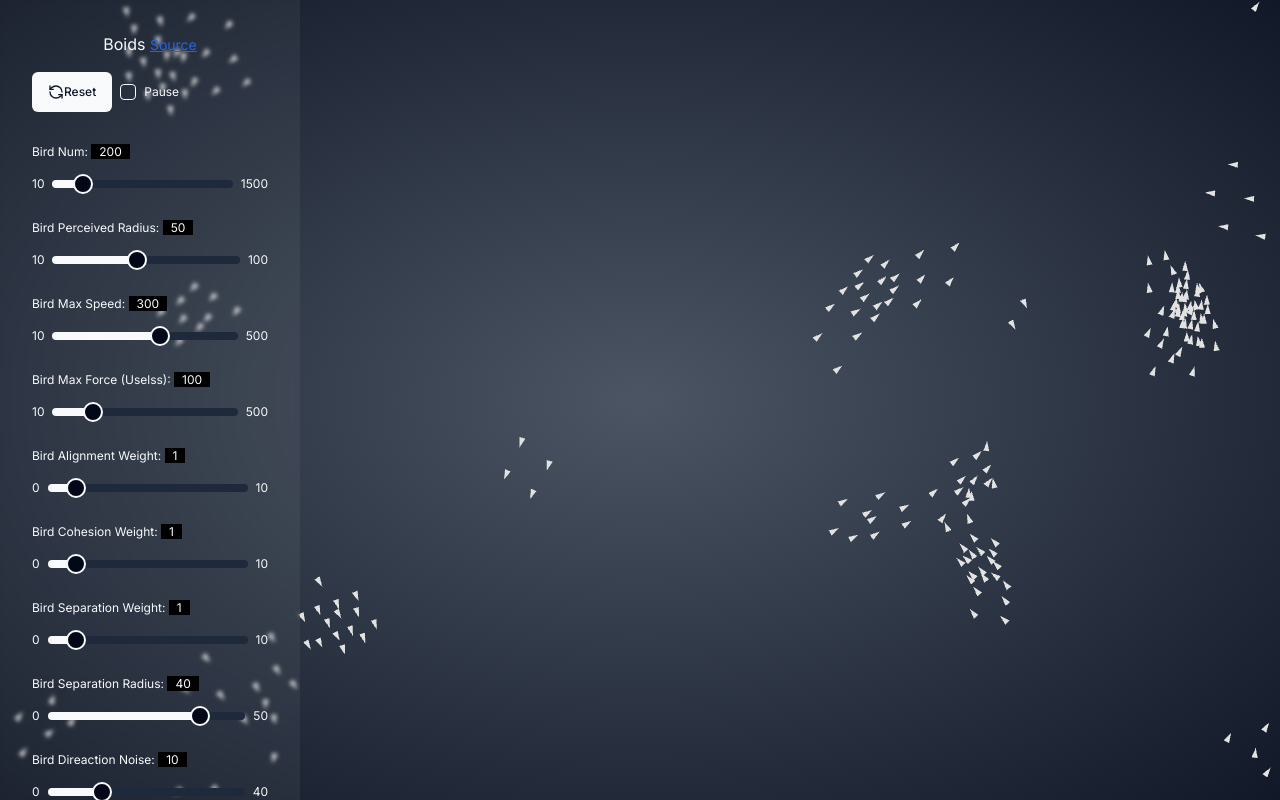
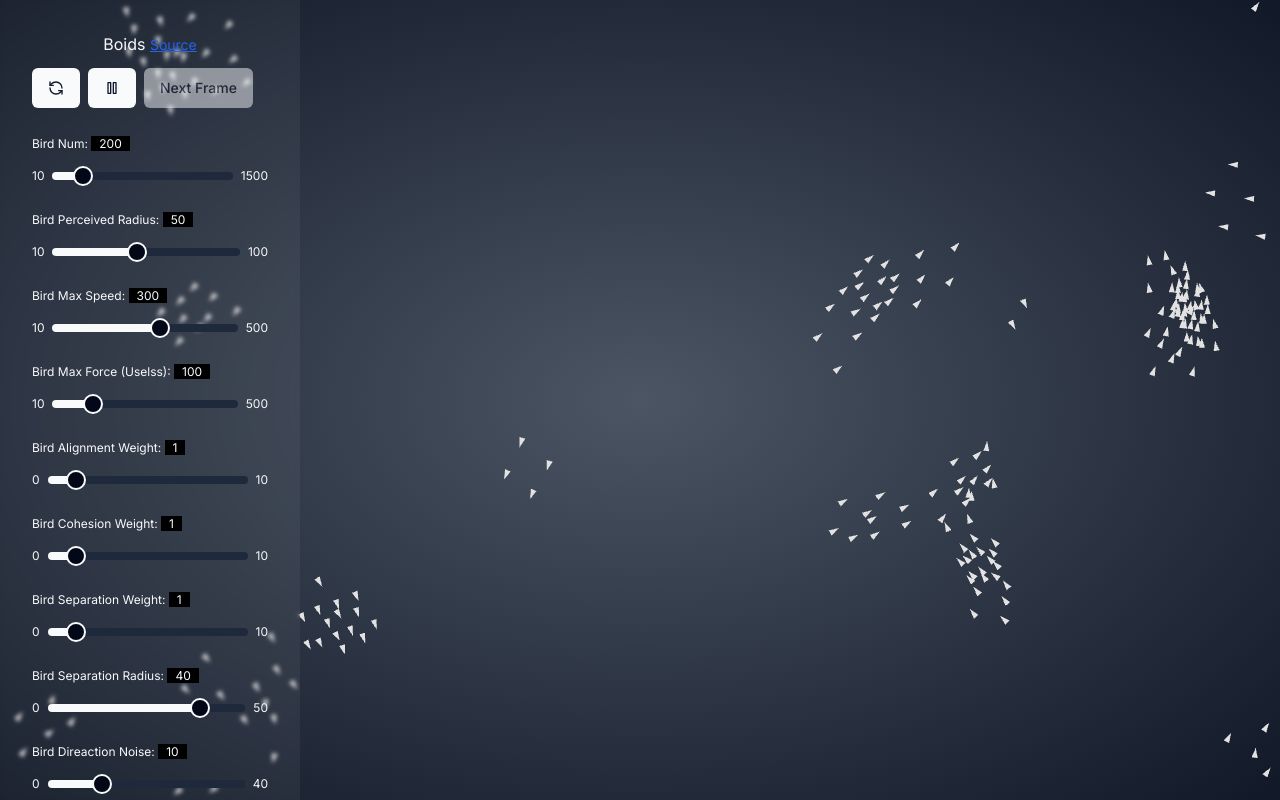
Before and after one commit to MolinDeng/boids, a Next.js app: page / in a window 1280 px wide. Built offline with nearby package versions, Linux system fonts and the light colour scheme.

Commit message:
tweak UI

```diff
--- a/src/components/ControlPanel.tsx
+++ b/src/components/ControlPanel.tsx
@@ -5,7 +5,7 @@ import { Checkbox } from '@/components/ui/checkbox';
 import { useBirdConfig, useRenderConfig } from '@/hooks/useBoidsConfig';
 import { Button } from '@/components/ui/button';
 import { Slider } from '@/components/ui/slider';
-import { RefreshCcw } from 'lucide-react';
+import { MoveRightIcon, Pause, Play, RefreshCcw } from 'lucide-react';
 
 export default function ToolMenu() {
   const { paused, flipPaused, setPaused, setNextFrame, flipMemoFresh } =
@@ -129,29 +129,24 @@ export default function ToolMenu() {
           </Link>
         </p>
         <div className="flex items-center space-x-2">
-          <Button onClick={flipMemoFresh} className="text-xs">
-            <RefreshCcw className="h-4 w-4" /> Reset
+          <Button onClick={flipMemoFresh} title="Reset">
+            <RefreshCcw className="h-4 w-4" />
           </Button>
-          <Checkbox
-            className="ring-white"
-            id="pause"
-            checked={paused}
-            onClick={flipPaused}
-          />
-          <label htmlFor="pause" className="py-4">
-            Pause
-          </label>
-          {paused && (
+          <Button onClick={flipPaused} title={paused ? 'Resume' : 'Pause'}>
+            {paused ? (
+              <Play className="h-4 w-4" />
+            ) : (
+              <Pause className="h-4 w-4" />
+            )}
+          </Button>
           <Button
-              className="text-xs"
-              size={'sm'}
+            disabled={!paused}
             onClick={(e) => {
               setNextFrame(true);
             }}
           >
             Next Frame
           </Button>
-          )}
         </div>
         {sliders.map((s) => (
           <div key={s.label}>
--- a/src/models/Bird/index.ts
+++ b/src/models/Bird/index.ts
@@ -63,7 +63,7 @@ export class Bird implements IBird {
     );
 
     // limit speed
-    this.limitSpeed(config.birdMaxSpeed);
+    // this.limitSpeed(config.birdMaxSpeed);
     // update position
     this.pos.set(
       this.pos.x + this.vel.x * delta,
```
Lines whose indentation alone changed are shown as unchanged.
